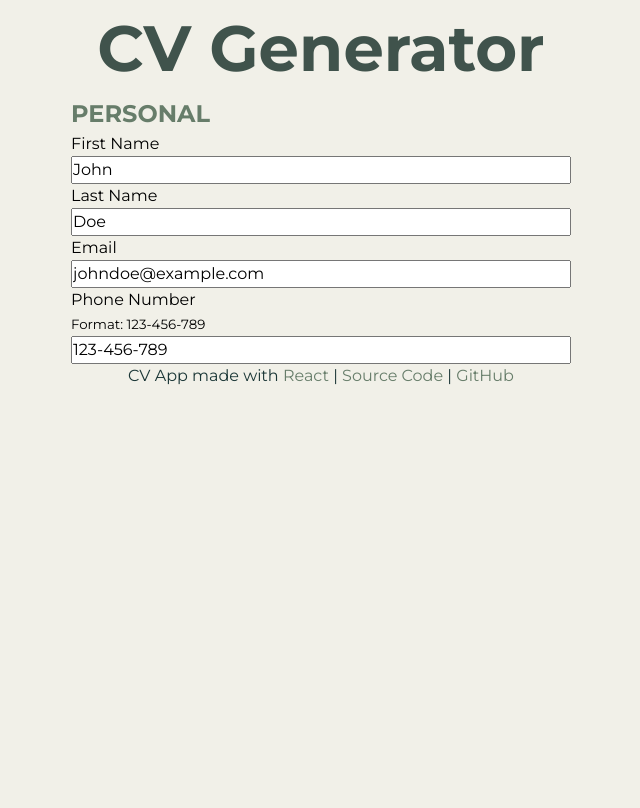
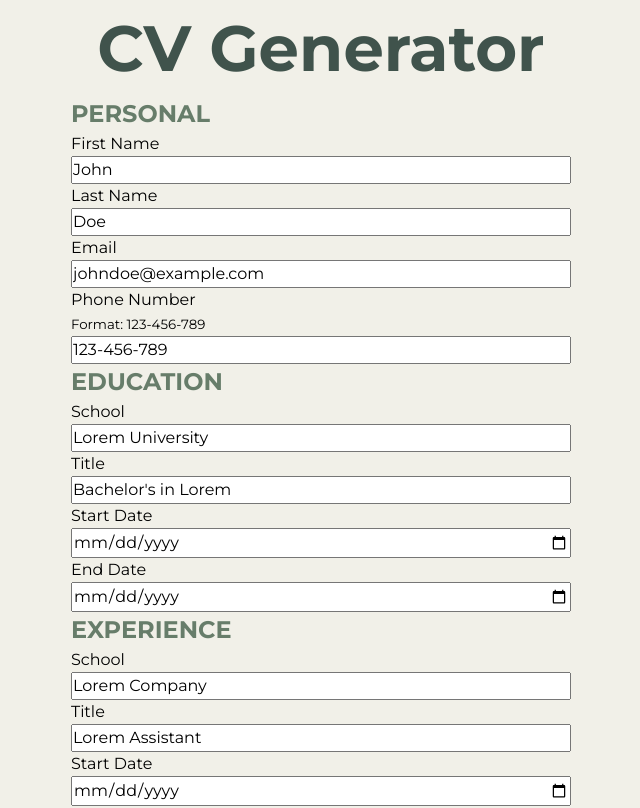
Before and after one commit to joaquimlcbfranco/cv-app, a React (Vite) app: page / in a window 1280 px wide. Shown: the top 808 px of the page, without its empty margins (319-959 px from the left). Built offline with nearby package versions, Linux system fonts and the light colour scheme.

Commit message:
Load education and experience sections

```diff
--- a/src/main.jsx
+++ b/src/main.jsx
@@ -3,12 +3,16 @@ import { createRoot } from 'react-dom/client'
 import Header from './components/Header.jsx'
 import Footer from './components/Footer.jsx'
 import { Personal } from './components/Personal.jsx'
+import { Education } from './components/Education.jsx'
+import { Experience } from './components/Experience.jsx'
 import './style.css'
 
 createRoot(document.getElementById('root')).render(
   <StrictMode>
     <Header />
     <Personal />
+    <Education />
+    <Experience />
     <Footer />
   </StrictMode>,
 )
```
